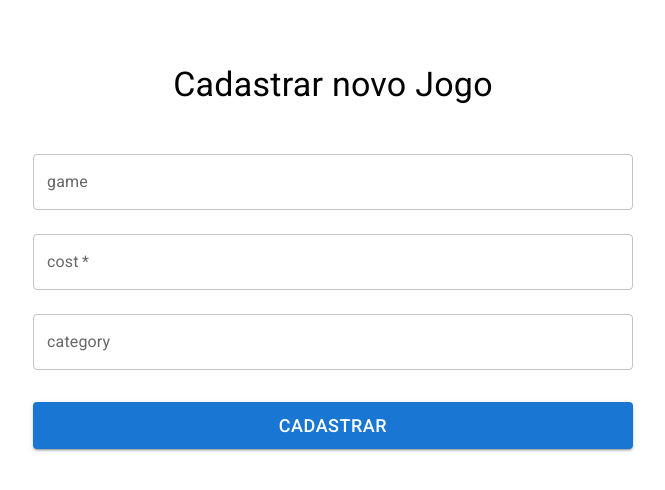
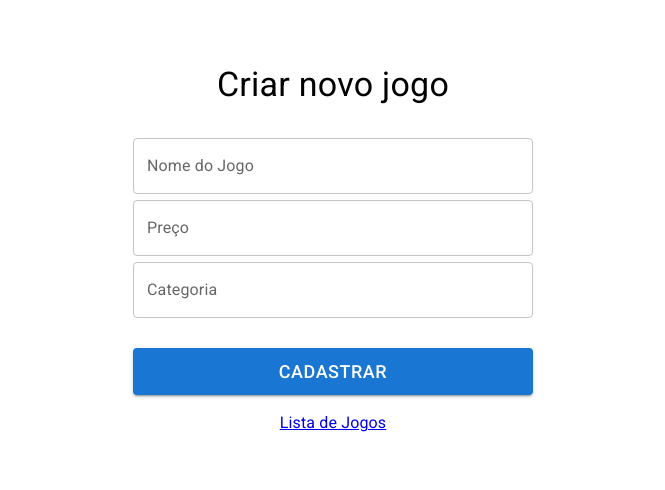
Before and after one commit to rjdosantosdev/crud-dbgames-frontend, a React (Create React App) app: page / in a window 1280 px wide. Shown: the top 490 px of the page, without its empty margins (307-972 px from the left). Built offline with nearby package versions, Linux system fonts and the light colour scheme.

Commit message:
CRUD (CREATE)

```diff
--- a/src/components/HomePage/HomePage.jsx
+++ b/src/components/HomePage/HomePage.jsx
@@ -1,85 +1,130 @@
 import React from "react";
 import api from "../../services/api";
 import { Box, Button, TextField, Typography } from "@mui/material";
-import { Formik } from "formik";
 
+import { Formik, Form, Field, ErrorMessage } from "formik";
+import schema from "./schema";
+import { toast } from "react-toastify";
+import "react-toastify/dist/ReactToastify.css";
+
+// Link
+import { Link } from "react-router-dom";
 function HomePage() {
-  const [inputGame, setInputGame] = React.useState("");
-  const [inputCost, setInputCost] = React.useState("");
-  const [inputCategory, setInputCategory] = React.useState("");
-
-  function handleSubmit(e) {
-    e.preventDefault();
-    const inputs = {
-      game: inputGame,
-      cost: inputCost,
-      category: inputCategory,
-    };
-    api.post("/send", inputs).then((response) => {
-      console.log(response);
+  function handleSubmit(values, actions) {
+    // const inputs = {
+    //   game: inputGame,
+    //   cost: inputCost,
+    //   category: inputCategory,
+    // };
+    api.post("/send", values).then((response) => {
       if (response.data === true) {
-        alert("cadastro feito com sucesss");
+        toast.success("Cadastro realizado com sucesso!", {
+          position: toast.POSITION.TOP_RIGHT,
+        });
       } else {
-        console.log("erro no cadastro");
+        toast.error("Erro ao preencher os campos!", {
+          position: toast.POSITION.BOTTOM_RIGHT,
+        });
       }
     });
   }
+
   return (
-    <form>
+    <>
+      <Formik
+        validationSchema={schema}
+        onSubmit={handleSubmit}
+        initialValues={{
+          game: "",
+          cost: "",
+          category: "",
+        }}
+      >
+        {({ values, actions, errors }) => (
+          <Form>
             <Typography
-        sx={{
-          marginBottom: 4,
-          marginTop: 8,
-        }}
+              sx={{ marginBottom: 4, marginTop: 8 }}
               variant="h4"
               component="h2"
               textAlign="center"
             >
-        Cadastrar novo Jogo
+              Criar novo jogo
             </Typography>
-      <Box container width="600px" margin="0 auto" height="65vh">
-        <TextField
-          margin="normal"
+            <Box container maxWidth={400} margin="0 auto" height="65vh">
+              <Field
+                as={TextField}
                 fullWidth
-          id="game"
                 name="game"
-          label="game"
+                label="Nome do Jogo"
                 type="text"
-          onChange={(e) => setInputGame(e.target.value)}
               />
-        <TextField
-          required
-          margin="normal"
+
+              <Box mt={0.75}>
+                <Typography
+                  width={400}
+                  component="h6"
+                  variant="caption"
+                  color="error"
+                  fontWeight="regular"
+                >
+                  <ErrorMessage name="game" />
+                </Typography>
+              </Box>
+
+              <Field
                 fullWidth
-          id="cost"
+                as={TextField}
+                label="Preço"
                 name="cost"
-          label="cost"
                 type="number"
-          onChange={(e) => setInputCost(e.target.value)}
               />
-        <TextField
+              <Box mt={0.75}>
+                <Typography
+                  width={400}
+                  component="h6"
+                  variant="caption"
+                  color="error"
+                  fontWeight="regular"
+                >
+                  <ErrorMessage name="cost" />
+                </Typography>
+              </Box>
+              <Field
+                as={TextField}
+                fullWidth
+                label="Categoria"
+                name="category"
+                type="text"
+              />
+              <Box mt={0.75}>
+                <Typography
+                  width={400}
+                  component="h6"
+                  variant="caption"
+                  color="error"
+                  fontWeight="regular"
+                >
+                  <ErrorMessage name="category" />
+                </Typography>
+              </Box>
+              <Button
                 fullWidth
                 margin="normal"
-          id="category"
-          name="category"
-          label="category"
-          type="text"
-          onChange={(e) => setInputCategory(e.target.value)}
-        />
-        <Button
-          onClick={handleSubmit}
-          margin="normal"
                 type="submit"
-          fullWidth
+                size="large"
                 variant="contained"
-          size="large"
-          color="primary"
                 sx={{ mt: 3, mb: 2, fontSize: 18 }}
               >
-          cadastrar
+                Cadastrar
               </Button>
+              <Typography align="center">
+                <Link to="/games">Lista de Jogos</Link>
+              </Typography>
             </Box>
-    </form>
+          </Form>
+        )}
+      </Formik>
+    </>
   );
 }
 
```
Lines whose indentation alone changed are shown as unchanged.
